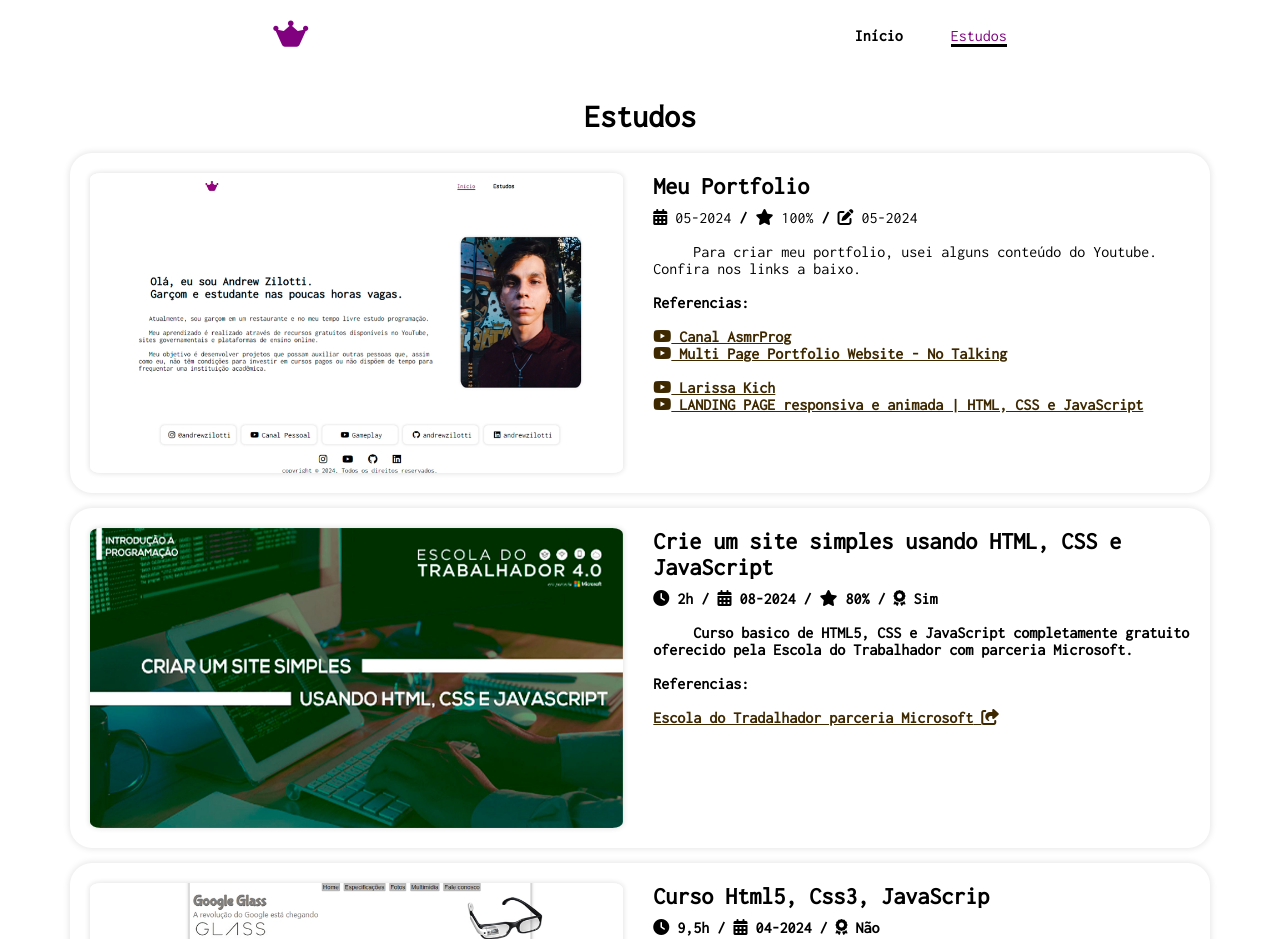
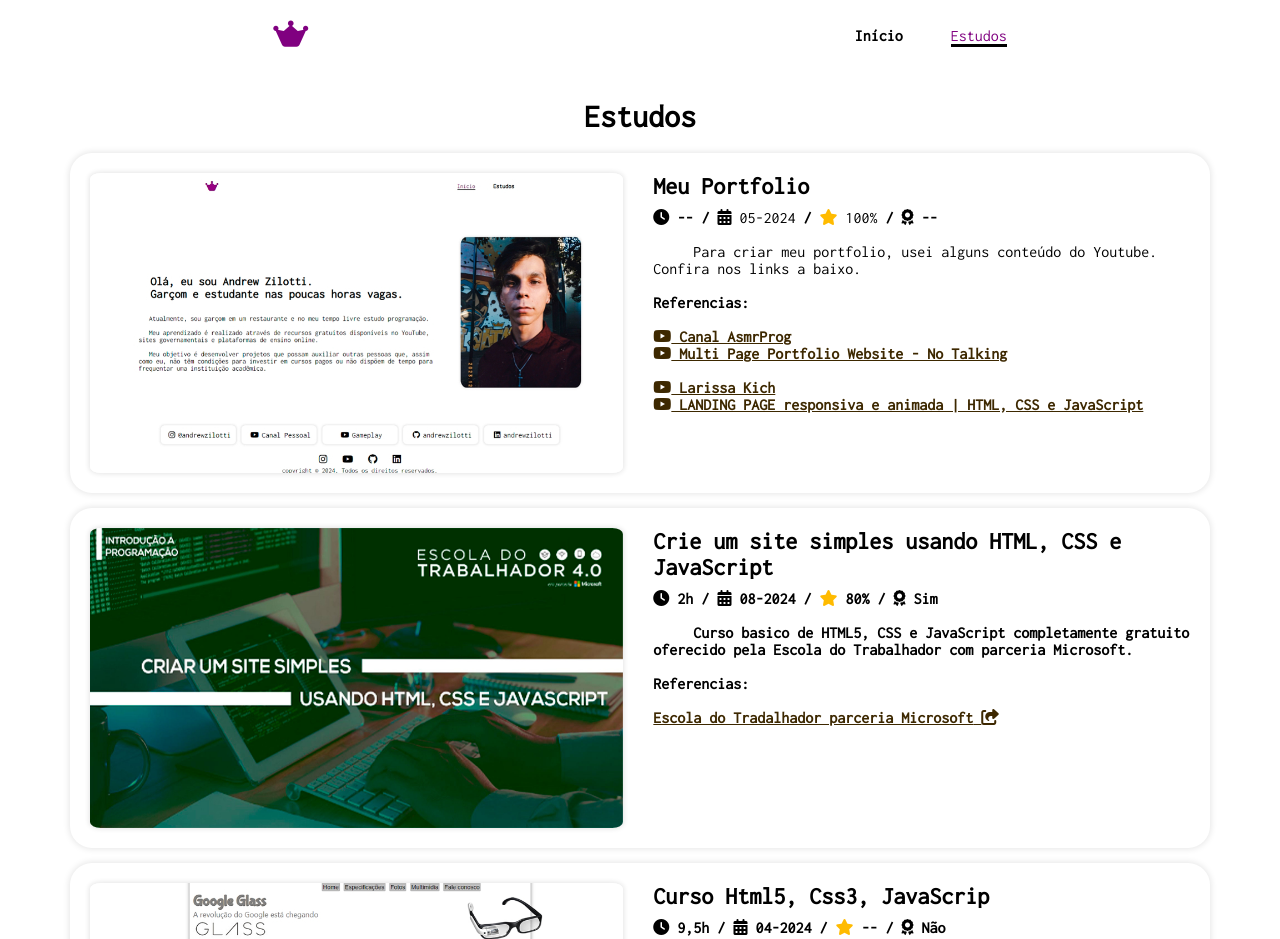
Before and after one commit to andrewzilotti/portfolio, a plain HTML site: page studies.html in a window 1280 px wide. Shown: the top 939 px of the page. Drawn offline with nearby package versions, Linux system fonts and the light colour scheme.

Commit message:
color icons

```diff
--- a/css/style.css
+++ b/css/style.css
@@ -231,6 +231,11 @@ header {
     margin-bottom: 10px;
 }
 
+/* cores dos icones */
+
+#star{
+    color: rgb(255, 187, 0);
+}
 
 
 /* ---------------- Footer ---------------- */
--- a/studies.html
+++ b/studies.html
@@ -68,11 +68,13 @@
                     <h3>Meu Portfolio</h3>
                     <div class="info-item">
                         <div class="yaer-item">
+                            <i class="fa-solid fa-clock"></i> <strong>--</strong>
+                            <strong>/</strong>
                             <i class="fa-solid fa-calendar-days"></i> 05-2024
                             <strong>/</strong>
-                            <i class="fa-solid fa-star"></i> 100%
+                            <i class="fa-solid fa-star" id="star"></i> 100%
                             <strong>/</strong>
-                            <i class="fa-solid fa-pen-to-square"></i> 05-2024
+                            <i class="fa-solid fa-award"></i> <strong>--</strong>
                         </div>
                     </div> <br>
                     <p>&nbsp;&nbsp;&nbsp;&nbsp;&nbsp;Para criar meu portfolio, usei alguns conteúdo do Youtube.
@@ -111,7 +113,7 @@
                             <strong>/</strong>
                             <i class="fa-solid fa-calendar-days"></i> 08-2024
                             <strong>/</strong>
-                            <i class="fa-solid fa-star"></i> 80%
+                            <i class="fa-solid fa-star" id="star"></i> 80%
                             <strong>/</strong>
                             <i class="fa-solid fa-award"></i> Sim
                         </div>
@@ -136,6 +138,8 @@
                             <i class="fa-solid fa-clock"></i> 9,5h
                             <strong>/</strong>
                             <i class="fa-solid fa-calendar-days"></i> 04-2024
+                            <strong>/</strong>
+                            <i class="fa-solid fa-star" id="star"></i> <strong>--</strong>
                             <strong>/</strong>
                             <i class="fa-solid fa-award"></i> Não
                         </div>
```
